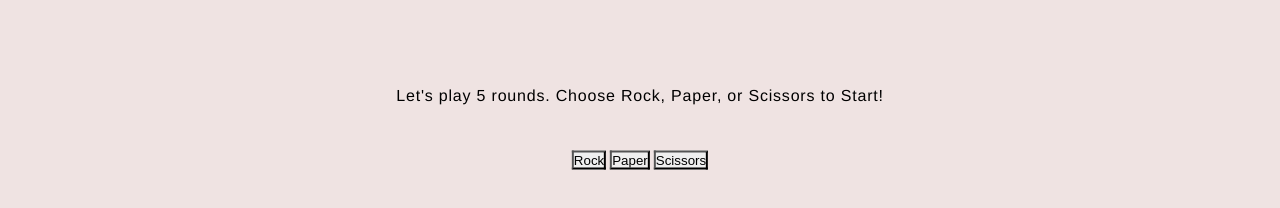
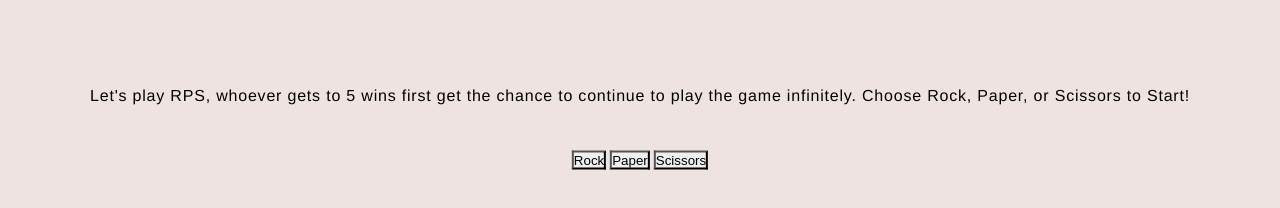
Before and after one commit to Thomas-Downs/Rock-Paper-Scissors, a plain HTML site: page index.html in a window 1280 px wide. Drawn offline with Linux system fonts and the light colour scheme.

Commit message:
Updated game instructions to reflect score parameters instead of rounds.

```diff
--- a/index.html
+++ b/index.html
@@ -8,7 +8,7 @@
     <link rel="stylesheet" href="style.css">
 </head>
 <body>
-    <div id="text">Let's play 5 rounds. Choose Rock, Paper, or Scissors to Start!</div>
+    <div id="text">Let's play RPS, whoever gets to 5 wins first get the chance to continue to play the game infinitely. Choose Rock, Paper, or Scissors to Start!</div>
         <div class="container">
         <input id="'btn" type="button" value="Rock">
         <input id="'btn" type="button" value="Paper">
```
Also changed, not shown: 1 other file.
